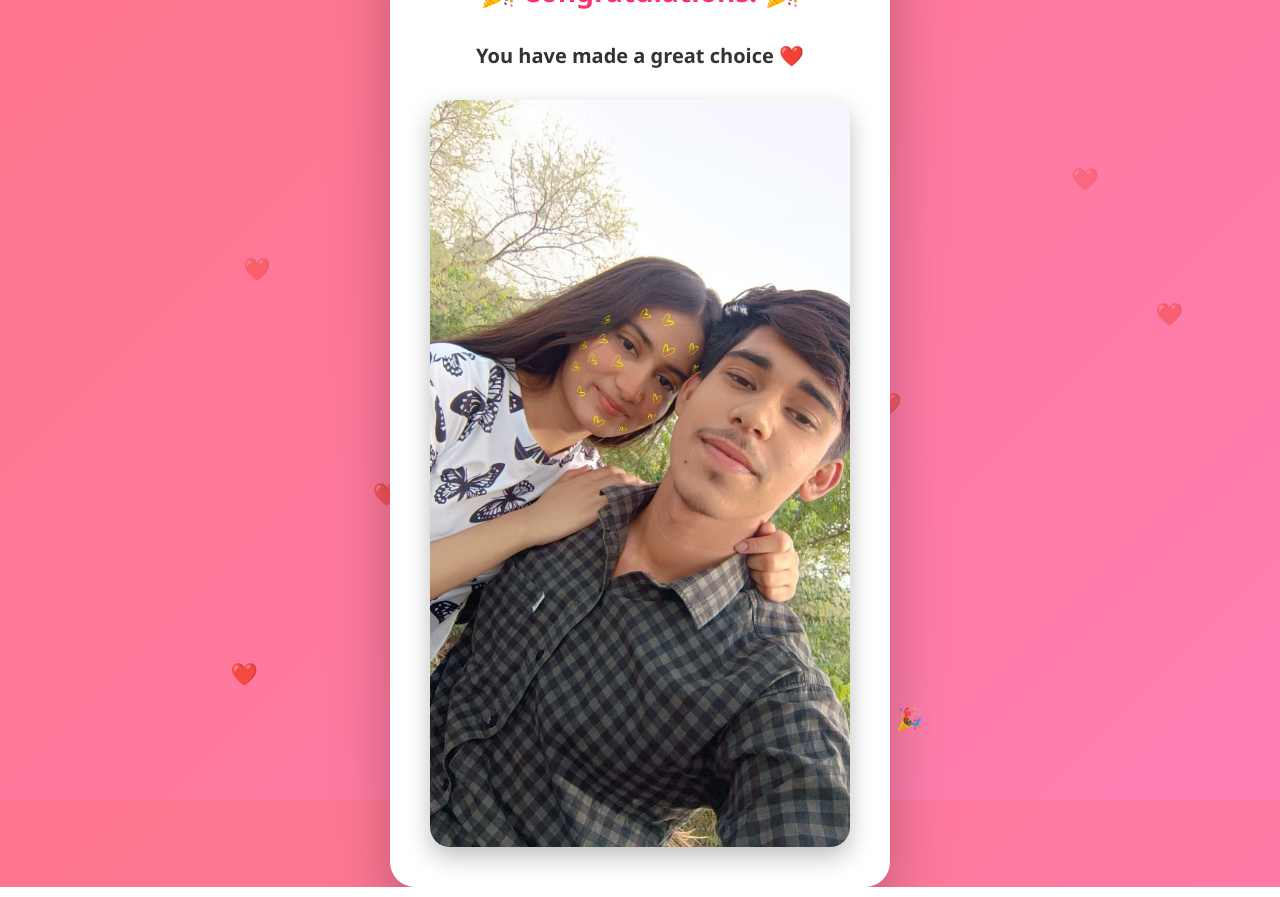
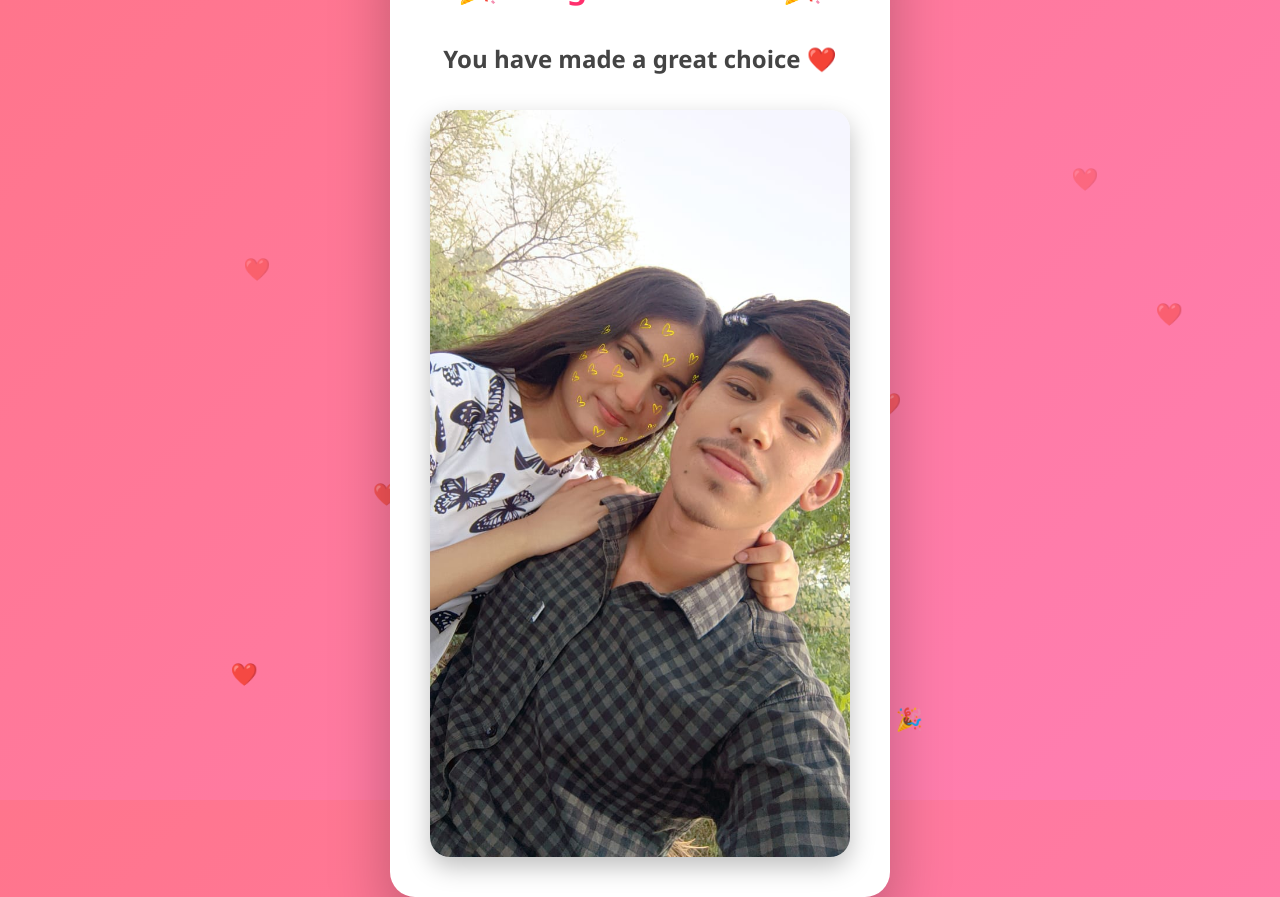
Before and after one commit to Roshni0706/Invitationss, a plain HTML site: page index.html in a window 1280 px wide. Both pictures are taken after a click on the button "Yes 💘". Drawn offline with Linux system fonts and the light colour scheme.

Commit message:
Update index.html

```diff
--- a/index.html
+++ b/index.html
@@ -24,12 +24,17 @@
         box-shadow: 0 30px 60px rgba(0,0,0,0.25);
         max-width: 420px;
         width: 90%;
-        position: relative;
+        position: absolute;
         z-index: 2;
     }
 
     h1 {
         color: #ff2f6d;
+        margin-bottom: 15px;
+    }
+
+    h2 {
+        color: #444;
         margin-bottom: 20px;
     }
 
@@ -61,20 +66,16 @@
     }
 
     /* Celebration page */
-    .celebration {
+    #celebrationPage {
         display: none;
         flex-direction: column;
         align-items: center;
         text-align: center;
         animation: fadeIn 1s ease;
+        z-index: 5;
     }
 
-    .celebration h1 {
-        color: #ff2f6d;
-        margin-bottom: 15px;
-    }
-
-    .celebration img {
+    #celebrationPage img {
         width: 100%;
         border-radius: 20px;
         box-shadow: 0 10px 25px rgba(0,0,0,0.25);
@@ -90,6 +91,7 @@
         position: absolute;
         font-size: 22px;
         animation: floatUp 4s linear infinite;
+        z-index: 1;
     }
 
     @keyframes floatUp {
@@ -101,6 +103,7 @@
 
 <body>
 
+<!-- QUESTION PAGE -->
 <div class="card" id="questionPage">
     <h1>Esha Joshi 💖</h1>
     <h2>Will you be my Valentine?</h2>
@@ -111,16 +114,12 @@
     </div>
 </div>
 
-<div class="card celebration" id="celebrationPage">
-    <h1 style="font-size:28px; color:#ff2f6d;">
-        🎉 Congratulations! 🎉
-    </h1>
-    <h2 style="font-size:20px; color:#333;">
-        You have made a great choice ❤️
-    </h2>
+<!-- CELEBRATION PAGE -->
+<div class="card" id="celebrationPage">
+    <h1>🎉 Congratulations! 🎉</h1>
+    <h2>You have made a great choice ❤️</h2>
     <img src="us.jpg" alt="Us Together">
 </div>
-
 
 <script>
     const noBtn = document.getElementById("no");
@@ -135,12 +134,10 @@
     });
 
     yesBtn.addEventListener("click", () => {
-    questionPage.style.display = "none";
-    celebrationPage.style.display = "flex";
-    celebrationPage.style.opacity = "1";
-    celebrationPage.style.zIndex = "10";
-    startCelebration();
-});
+        questionPage.style.display = "none";
+        celebrationPage.style.display = "flex";
+        startCelebration();
+    });
 
     function startCelebration() {
         setInterval(() => {
```
